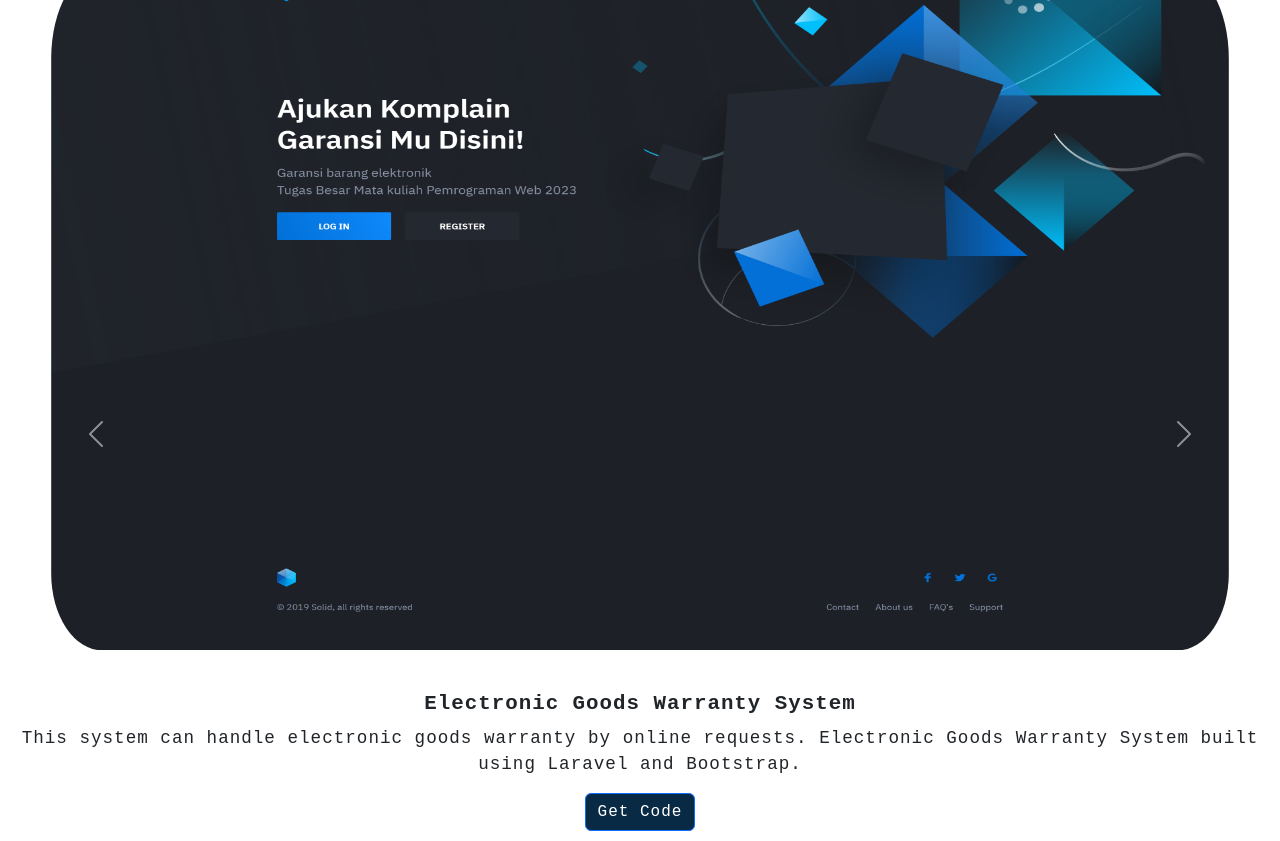
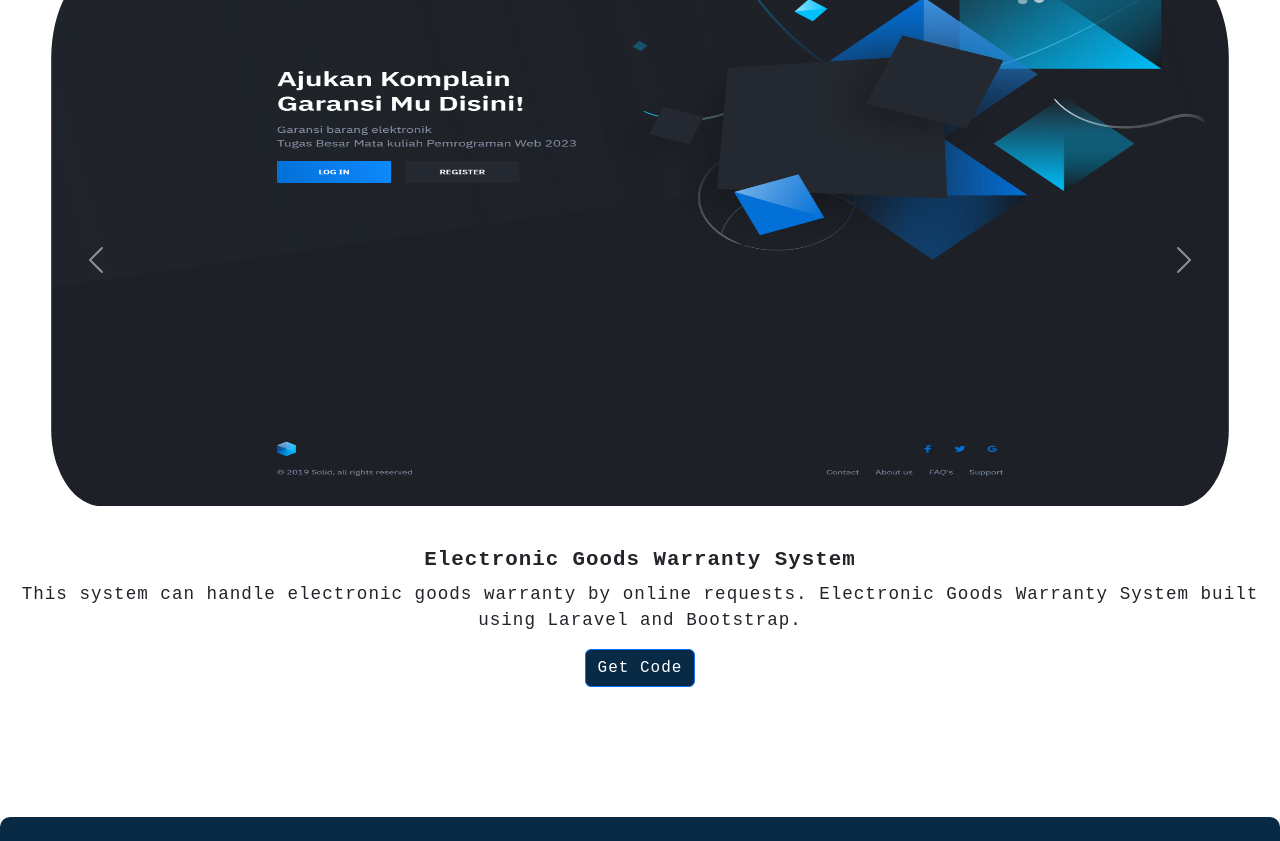
Before and after one commit to ftriara/portfolio, a plain HTML site: page index.html in a window 1280 px wide. Shown: the part 2101-2942 px from the top of the page. Drawn offline with nearby package versions, Linux system fonts and the light colour scheme.

Commit message:
update 2024

```diff
--- a/index.html
+++ b/index.html
@@ -105,16 +105,16 @@
                 </div>
               </div>
             </div>
-            <button class="carousel-control-prev" type="button" data-bs-target="#carouselExample" data-bs-slide="prev">
+            <button class="carousel-control-prev" type="button" style="bottom: 25%;" data-bs-target="#carouselExample" data-bs-slide="prev">
               <span class="carousel-control-prev-icon" aria-hidden="true"></span>
               <span class="visually-hidden">Previous</span>
             </button>
-            <button class="carousel-control-next" type="button" data-bs-target="#carouselExample" data-bs-slide="next">
+            <button class="carousel-control-next" type="button" style="bottom: 25%;" data-bs-target="#carouselExample" data-bs-slide="next">
               <span class="carousel-control-next-icon" aria-hidden="true"></span>
               <span class="visually-hidden">Next</span>
             </button>
           </div>
-      </div>
+        </div>
       </div>
   </main>
 
@@ -138,7 +138,7 @@
             </svg>
         </a>
         <br><br>
-        <p>&copy; 2023 Fitria Rahmadani</p>
+        <p>&copy; 2024 Fitria Rahmadani</p>
     </div>
 </footer>
 
--- a/style.css
+++ b/style.css
@@ -194,7 +194,7 @@ header {
 .carousel-item img {
     padding: 1vw 4vw 2vw;
     border-radius: 8vw;
-    height: 45rem;
+    height: 45vw;
 }
 
 .card-body {
```
Also changed, not shown: photography/index.html (+1 -1 lines).
